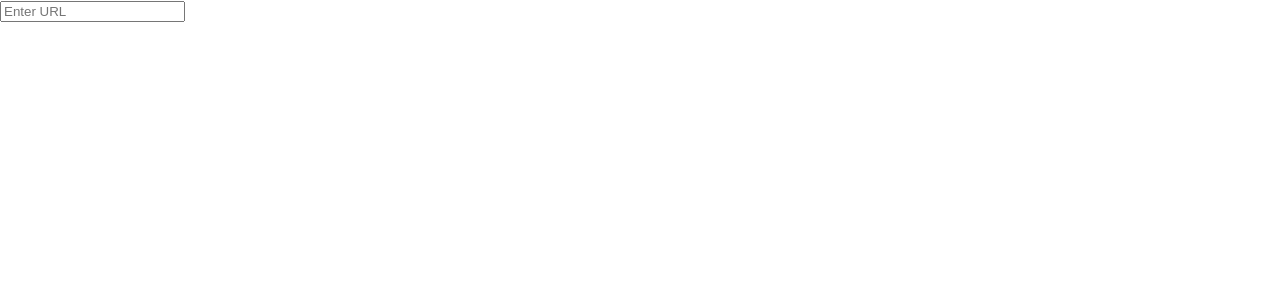
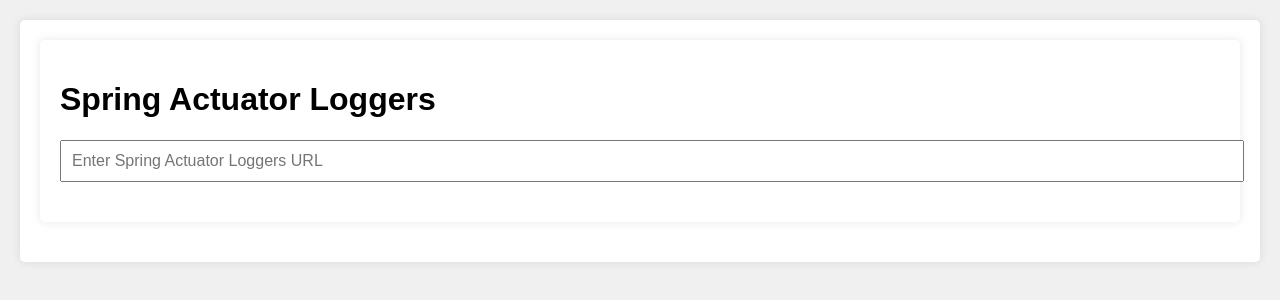
Before and after one commit to eydunn/ui-for-spring-actuator-loggers, a React (Create React App) app: page / in a window 1280 px wide. Shown: the top 300 px of the page. Built offline with nearby package versions, Linux system fonts and the light colour scheme.

Commit message:
Added CSS styling

```diff
--- a/src/App.css
+++ b/src/App.css
@@ -1,38 +1,37 @@
-.App {
-  text-align: center;
+body {
+  font-family: Arial, sans-serif;
+  padding: 20px;
+  background-color: #f0f0f0;
 }
 
-.App-logo {
-  height: 40vmin;
-  pointer-events: none;
+input {
+  width: 100%;
+  padding: 10px;
+  margin-bottom: 20px;
+  font-size: 16px;
 }
 
-@media (prefers-reduced-motion: no-preference) {
-  .App-logo {
-    animation: App-logo-spin infinite 20s linear;
-  }
+h2 {
+  font-size: 18px;
+  margin-bottom: 10px;
 }
 
-.App-header {
-  background-color: #282c34;
-  min-height: 100vh;
-  display: flex;
-  flex-direction: column;
-  align-items: center;
-  justify-content: center;
-  font-size: calc(10px + 2vmin);
-  color: white;
+span {
+  font-size: 14px;
+  color: #888;
 }
 
-.App-link {
-  color: #61dafb;
+select {
+  width: 100%;
+  padding: 10px;
+  font-size: 16px;
+  margin-bottom: 20px;
 }
 
-@keyframes App-logo-spin {
-  from {
-    transform: rotate(0deg);
-  }
-  to {
-    transform: rotate(360deg);
-  }
+div {
+  background-color: #fff;
+  padding: 20px;
+  margin-bottom: 20px;
+  border-radius: 5px;
+  box-shadow: 0px 0px 10px rgba(0, 0, 0, 0.1);
 }
--- a/src/App.js
+++ b/src/App.js
@@ -1,4 +1,5 @@
 import React, { useState, useEffect } from 'react';
+import './App.css';
 
 function App() {
   const [url, setUrl] = useState('');
@@ -45,7 +46,8 @@
 
   return (
       <div>
-        <input type="text" value={url} onChange={handleUrlChange} placeholder="Enter URL" />
+        <h1>Spring Actuator Loggers</h1>
+        <input type="text" value={url} onChange={handleUrlChange} placeholder="Enter Spring Actuator Loggers URL" />
         {data && (
             <div>
               {Object.keys(data.loggers).map((logger) => (
```
